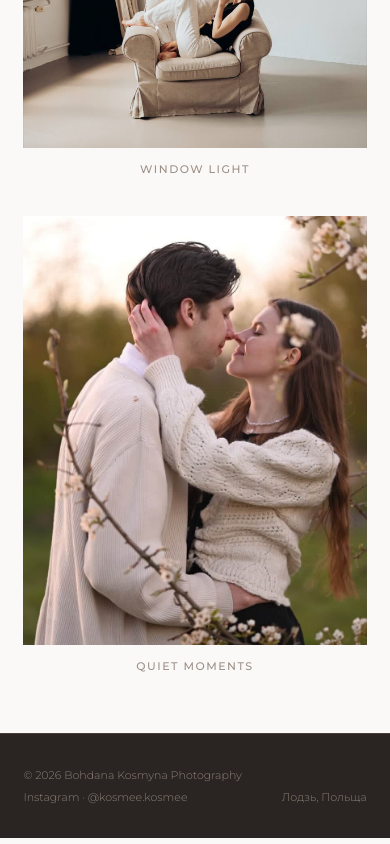
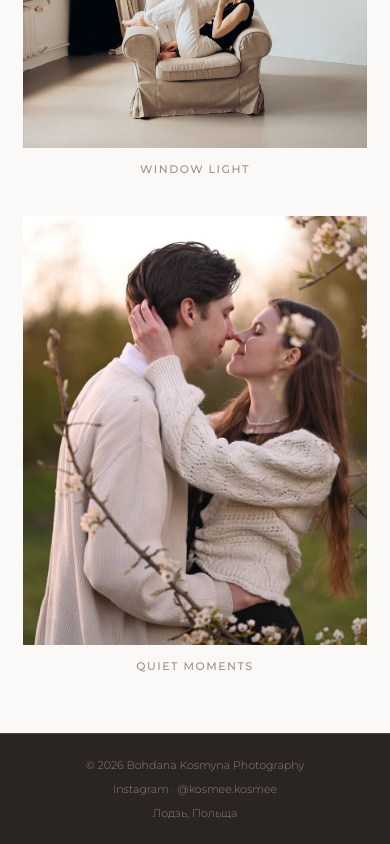
Before and after one commit to oleksandragurkalo/photography-portfolio, a React (Vite) app: page / in a window 390 px wide. Shown: the part 1127-1971 px from the top of the page. Built offline with nearby package versions, Linux system fonts and the light colour scheme; no server answers.

Commit message:
update(Footer) - Improve mobile responsiveness with new styles for layout and alignment adjustments

```diff
--- a/src/components/Footer/Footer.css
+++ b/src/components/Footer/Footer.css
@@ -23,3 +23,13 @@
 .site-footer-instagram:hover {
   color: var(--color-accent);
 }
+
+@media (max-width: 600px) {
+  .site-footer-inner {
+    flex-direction: column;
+    justify-content: center;
+    text-align: center;
+    gap: 10px;
+    padding-block: 24px;
+  }
+}
```
